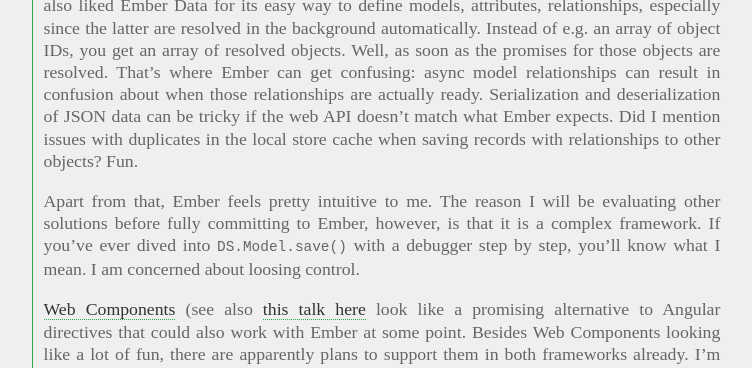
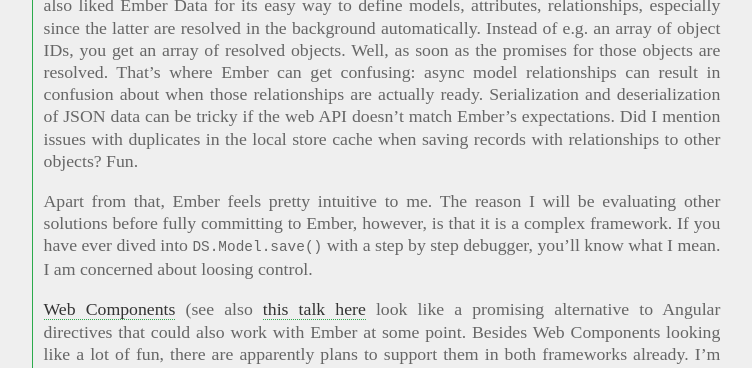
Before and after one commit to Jannis/jannis.github.io, a Jekyll site: the page built from _posts/2014-09-14-early-experiences-with-the-javascript-world.md, in a window 1280 px wide and 900 px high, scrolled down 4311 px. Shown: the part 309-677 px from the top of the window, without its empty margins (321-1073 px from the left). Built offline with Jekyll 4.4.1, drawn with Linux system fonts in a browser that asks for light colours; some web fonts are replaced; comment, search, counter and statistics services are not loaded; some of the changed text lies outside the part shown.

Commit message:
Improve phrasing a little bit more

```diff
--- a/_posts/2014-09-14-early-experiences-with-the-javascript-world.md
+++ b/_posts/2014-09-14-early-experiences-with-the-javascript-world.md
@@ -241,14 +241,14 @@
 where Ember can get confusing: async model relationships can result in
 confusion about when those relationships are actually ready.
 Serialization and deserialization of JSON data can be tricky if the web
-API doesn't match what Ember expects. Did I mention issues with
+API doesn't match Ember's expectations. Did I mention issues with
 duplicates in the local store cache when saving records with
 relationships to other objects? Fun.
 
 Apart from that, Ember feels pretty intuitive to me. The reason I will
 be evaluating other solutions before fully committing to Ember, however,
-is that it is a complex framework. If you've ever dived into
-`DS.Model.save()` with a debugger step by step, you'll know what I mean.
+is that it is a complex framework. If you have ever dived into
+`DS.Model.save()` with a step by step debugger, you'll know what I mean.
 I am concerned about loosing control.
 
 [Web Components](http://webcomponents.org/) (see also [this talk
```
